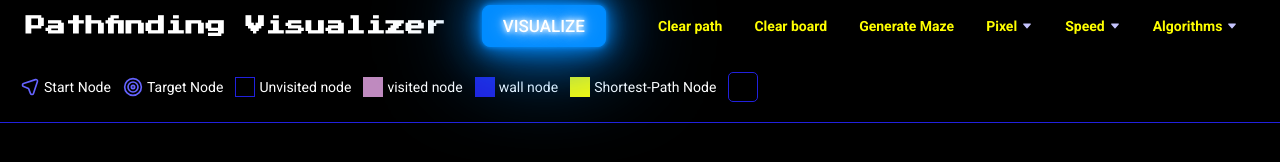
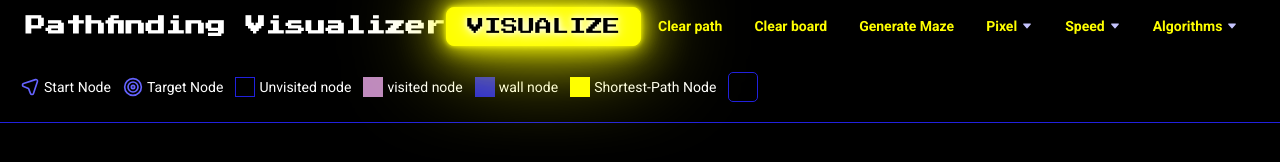
Before and after one commit to vedants556/path-finding, a plain HTML site: page index.html in a window 1280 px wide. In both pictures the pointer is over the button "VISUALIZE". Drawn offline with Linux system fonts and the light colour scheme; a script that the page names is missing.

Commit message:
updated visualize button

```diff
--- a/style/style.css
+++ b/style/style.css
@@ -531,14 +531,15 @@ nav {
     border: 1px solid #ffffff80;
     transition: 0.5s ease;
     user-select: none;
+    font-family: var(--pacman-font);
   }
 
   .custom-btn:hover,
   .custom-btn:focus {
-    color: #ffffff;
-    background: #008cff;
-    border: 1px solid #008cff;
+    color: #000000;
+    background: #FFFF00; /* Pac-Man yellow */
+    border: 1px solid #FFFF00;
     text-shadow: 0 0 5px #ffffff, 0 0 10px #ffffff, 0 0 20px #ffffff;
-    box-shadow: 0 0 5px #008cff, 0 0 20px #008cff, 0 0 50px #008cff,
-      0 0 100px #008cff;
+    box-shadow: 0 0 5px #FFFF00, 0 0 20px #FFFF00, 0 0 50px #FFFF00,
+      0 0 100px #FFFF00;
   }
```
